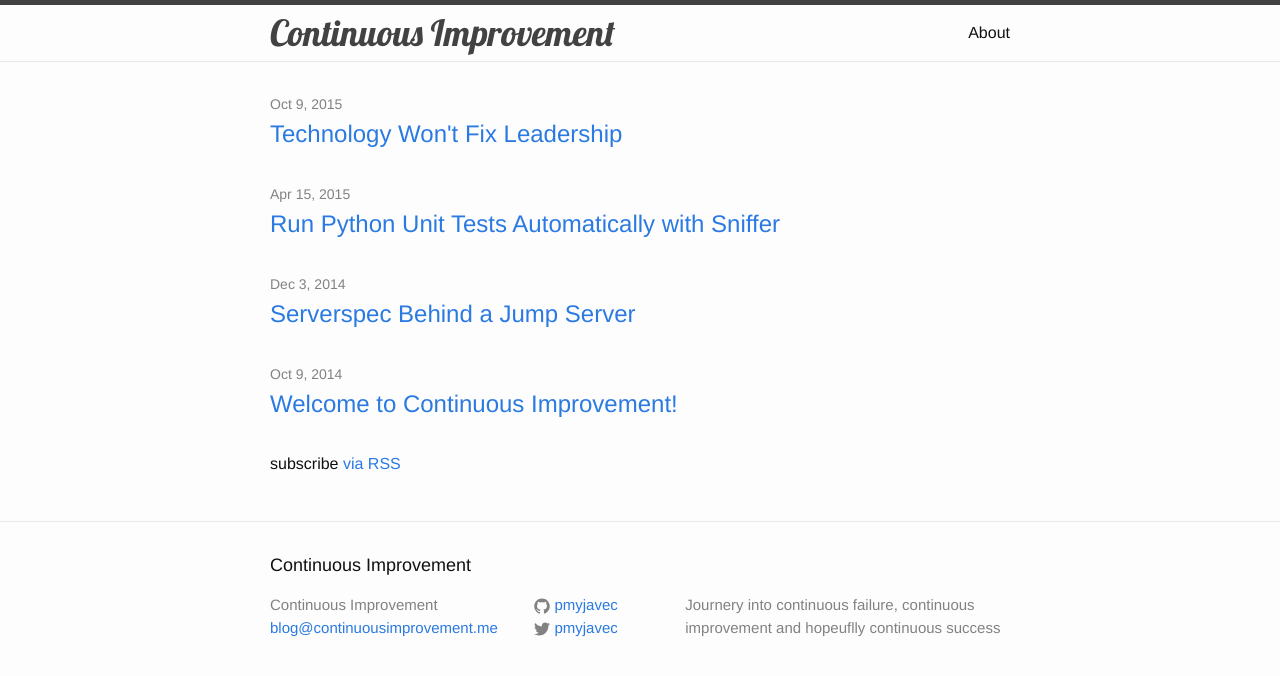
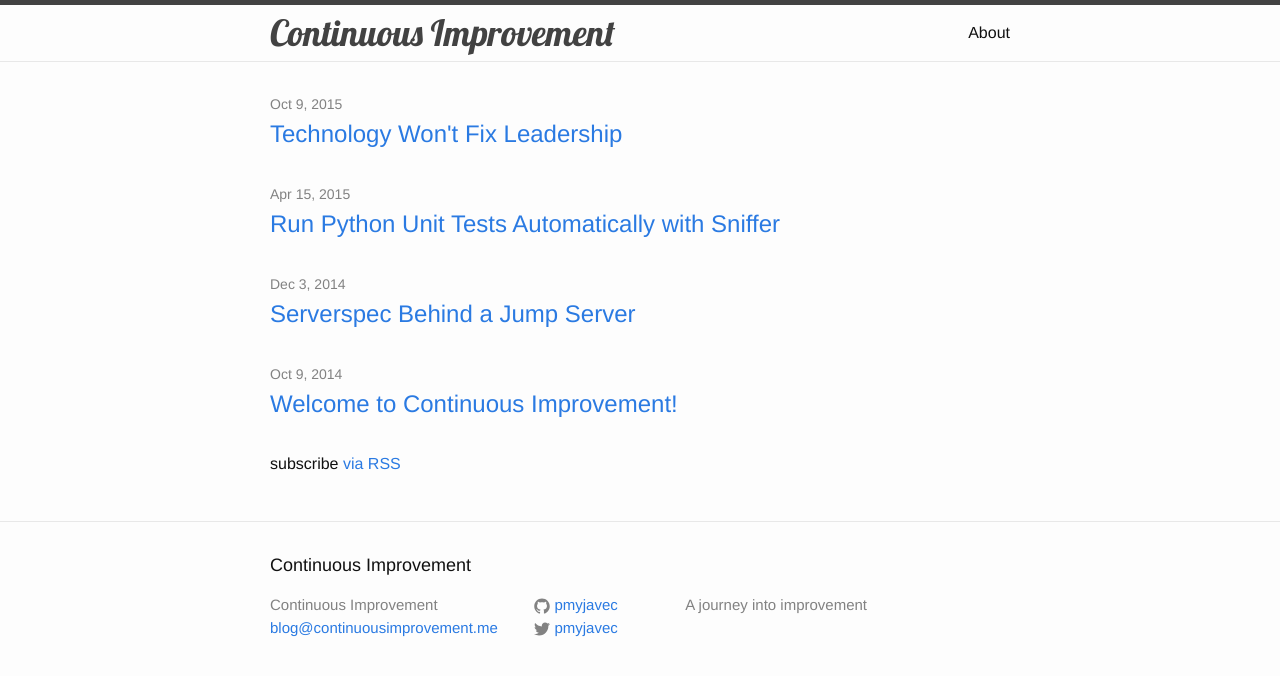
Before and after one commit to pmyjavec/pmyjavec.github.io, a Jekyll site: the page built from index.html, in a window 1280 px wide. Shown: the top 676 px of the page. Built offline with Jekyll 4.4.1, drawn with Linux system fonts in a browser that asks for light colours; comment, search, counter and statistics services are not loaded.

Commit message:
better description

```diff
--- a/_config.yml
+++ b/_config.yml
@@ -2,8 +2,7 @@
 title: Continuous Improvement
 email: blog@continuousimprovement.me
 description: > # this means to ignore newlines until "baseurl:"
-  Journery into continuous failure, continuous improvement and
-  hopeuflly continuous success
+    A journey into improvement
 baseurl: "" # the subpath of your site, e.g. /blog/
 url: "http://continuousimprovement.me" # the base hostname & protocol for your site
 twitter_username: pmyjavec
```
